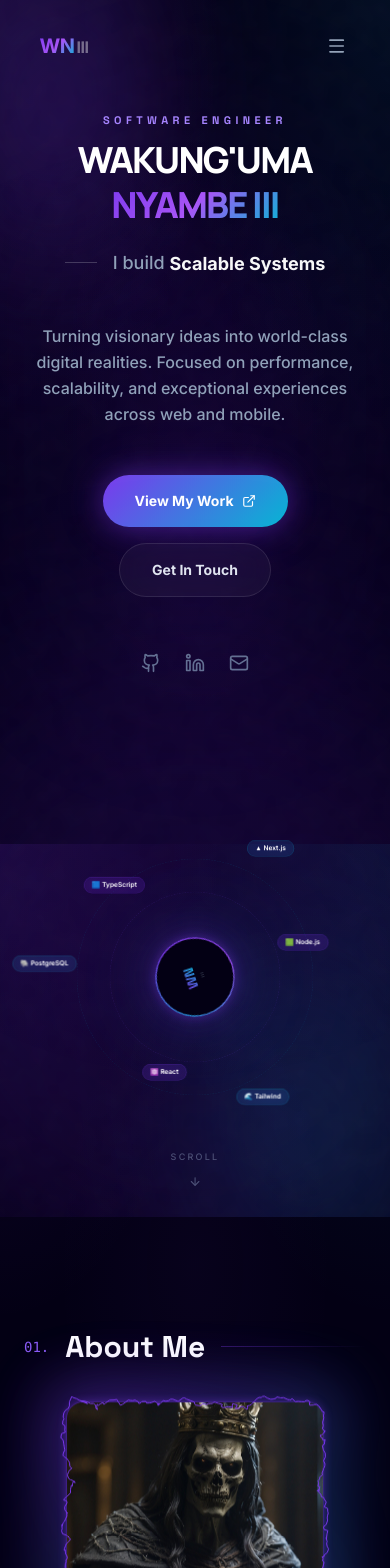
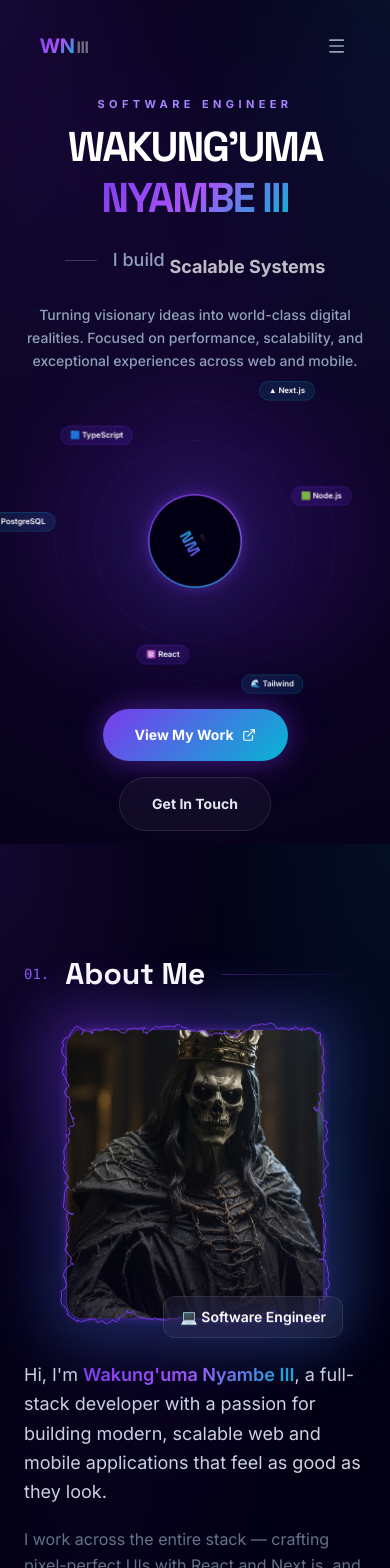
Before and after one commit to Waku187/portfolio, a Next.js app: page / in a window 390 px wide. Shown: the top 1568 px of the page. Built offline with nearby package versions, Linux system fonts and the light colour scheme.

Commit message:
feat: update to hero section

```diff
--- a/components/HeroSection.tsx
+++ b/components/HeroSection.tsx
@@ -1,7 +1,7 @@
 "use client";
 
 import { useRef } from "react";
-import { motion } from "framer-motion";
+import { motion, useInView } from "framer-motion";
 import { ArrowDown, Github, Linkedin, Mail, ExternalLink } from "lucide-react";
 import BlurText from "@/components/BlurText";
 import RotatingText from "@/components/RotatingText";
@@ -10,8 +10,6 @@ import RotatingText from "@/components/RotatingText";
    OrbitalSystem – Central glowing orb + tech badges in orbit
 ──────────────────────────────────────────────────────────── */
 
-// Each orbit-arm pivot sits at the exact center (width/height=0).
-// Slowed down: Inner 24s, Outer 40s
 const INNER = [
   { label: "⚛️  React", delay: 0 },
   { label: "🟦  TypeScript", delay: -(24 / 3) },
@@ -26,11 +24,10 @@ const OUTER = [
 function OrbitalSystem() {
   return (
     <div
-      className="relative select-none scale-[0.55] sm:scale-80 lg:scale-100"
+      className="relative select-none lg:scale-100"
       style={{ width: 480, height: 480, flexShrink: 0 }}
       aria-hidden="true"
     >
-      {/* ── Subtle orbit track rings ── */}
       <div
         className="absolute top-1/2 left-1/2 -translate-x-1/2 -translate-y-1/2 rounded-full pointer-events-none"
         style={{
@@ -48,12 +45,10 @@ function OrbitalSystem() {
         }}
       />
 
-      {/* ── Central orb ── */}
       <div
         className="absolute top-1/2 left-1/2 -translate-x-1/2 -translate-y-1/2"
         style={{ zIndex: 10 }}
       >
-        {/* Outer ambient glow */}
         <div
           className="absolute -inset-8 rounded-full blur-3xl opacity-60 pointer-events-none"
           style={{
@@ -61,7 +56,6 @@ function OrbitalSystem() {
               "radial-gradient(circle, rgba(124,58,237,0.55) 0%, rgba(6,182,212,0.15) 60%, transparent 80%)",
           }}
         />
-        {/* Spinning gradient border */}
         <div
           style={{
             width: 144,
@@ -73,7 +67,6 @@ function OrbitalSystem() {
             animation: "spin-orb 8s linear infinite",
           }}
         >
-          {/* Counter-rotate inner content so it stays upright */}
           <div
             style={{
               width: "100%",
@@ -86,7 +79,6 @@ function OrbitalSystem() {
               flexDirection: "column",
               gap: 2,
               animation: "spin-orb 8s linear infinite reverse",
-              /* pulsing glow on the inner orb */
               animationName: "spin-orb-counter, orb-glow",
               animationDuration: "8s, 3s",
               animationTimingFunction: "linear, ease-in-out",
@@ -122,7 +114,6 @@ function OrbitalSystem() {
         </div>
       </div>
 
-      {/* ── Inner orbit badges (CW, 24s, radius=155px) ── */}
       {INNER.map(({ label, delay }) => (
         <div
           key={label}
@@ -137,7 +128,6 @@ function OrbitalSystem() {
             zIndex: 20,
           }}
         >
-          {/* badge-inner-orbit translates out 155px and counter-rotates */}
           <div
             style={{
               animation: "badge-inner-orbit 24s linear infinite",
@@ -145,7 +135,6 @@ function OrbitalSystem() {
               position: "absolute",
             }}
           >
-            {/* vertical centering wrapper (separate from animated transform) */}
             <div style={{ transform: "translateY(-50%)" }}>
               <span
                 className="flex items-center whitespace-nowrap rounded-full text-xs font-semibold text-white"
@@ -164,7 +153,6 @@ function OrbitalSystem() {
         </div>
       ))}
 
-      {/* ── Outer orbit badges (CCW, 40s, radius=215px) ── */}
       {OUTER.map(({ label, delay }) => (
         <div
           key={label}
@@ -208,28 +196,85 @@ function OrbitalSystem() {
 }
 
 /* ───────────────────────────────────────────────────────────
-   HeroSection
+   Sub-components for cleaner HeroSection
 ──────────────────────────────────────────────────────────── */
+
+function HeroCTAs() {
+  return (
+    <motion.div
+      initial={{ opacity: 0, y: 20 }}
+      animate={{ opacity: 1, y: 0 }}
+      transition={{ duration: 0.8, delay: 0.8 }}
+      className="flex flex-wrap gap-4 justify-center lg:justify-start items-center"
+    >
+      <button
+        onClick={() => document.querySelector("#projects")?.scrollIntoView({ behavior: "smooth" })}
+        className="group inline-flex items-center gap-2 px-8 py-4 rounded-full text-white font-bold text-sm transition-all duration-300 hover:scale-105"
+        style={{
+          background: "linear-gradient(135deg, #7c3aed 0%, #06b6d4 100%)",
+          boxShadow: "0 0 28px rgba(124,58,237,0.45), 0 0 60px rgba(124,58,237,0.12)",
+        }}
+      >
+        View My Work
+        <ExternalLink size={14} className="group-hover:translate-x-0.5 group-hover:-translate-y-0.5 transition-transform" />
+      </button>
+
+      <button
+        onClick={() => document.querySelector("#contact")?.scrollIntoView({ behavior: "smooth" })}
+        className="inline-flex items-center gap-2 px-8 py-4 rounded-full font-bold text-sm transition-all duration-300 hover:scale-105 glass"
+        style={{ color: "rgba(226,232,240,1)" }}
+      >
+        Get In Touch
+      </button>
+    </motion.div>
+  );
+}
+
+function HeroSocials() {
   const socials = [
-  { icon: Github, label: "GitHub", href: "https://github.com" },
-  { icon: Linkedin, label: "LinkedIn", href: "https://linkedin.com" },
-  { icon: Mail, label: "Email", href: "mailto:hello@wakunguma.dev" },
+    { icon: Github, label: "GitHub", href: "https://github.com/Waku187" },
+    { icon: Linkedin, label: "LinkedIn", href: "#" },
+    { icon: Mail, label: "Email", href: "mailto:homelanderthard@gmail.com" },
   ];
 
+  return (
+    <motion.div
+      initial={{ opacity: 0 }}
+      animate={{ opacity: 1 }}
+      transition={{ delay: 1.2, duration: 1 }}
+      className="flex items-center gap-6"
+    >
+      {socials.map(({ icon: Icon, label, href }) => (
+        <a
+          key={label}
+          href={href}
+          target="_blank"
+          rel="noopener noreferrer"
+          className="text-slate-500 hover:text-white transition-colors duration-300"
+          aria-label={label}
+        >
+          <Icon size={20} />
+        </a>
+      ))}
+    </motion.div>
+  );
+}
+
+/* ───────────────────────────────────────────────────────────
+   Main HeroSection Component
+──────────────────────────────────────────────────────────── */
+
 export default function HeroSection() {
-  const containerRef = useRef<HTMLDivElement>(null);
+  const containerRef = useRef<HTMLElement>(null);
 
-  const handleMouseMove = (e: React.MouseEvent<HTMLDivElement>) => {
+  const handleMouseMove = (e: React.MouseEvent) => {
     if (!containerRef.current) return;
-    const rect = containerRef.current.getBoundingClientRect();
-    containerRef.current.style.setProperty(
-      "--mx",
-      `${((e.clientX - rect.left) / rect.width) * 100}%`
-    );
-    containerRef.current.style.setProperty(
-      "--my",
-      `${((e.clientY - rect.top) / rect.height) * 100}%`
-    );
+    const { clientX, clientY } = e;
+    const { left, top, width, height } = containerRef.current.getBoundingClientRect();
+    const x = ((clientX - left) / width) * 100;
+    const y = ((clientY - top) / height) * 100;
+    containerRef.current.style.setProperty("--mx", `${x}%`);
+    containerRef.current.style.setProperty("--my", `${y}%`);
   };
 
   return (
@@ -241,40 +286,15 @@ export default function HeroSection() {
     >
       {/* ══ Background layer ══ */}
       <div
-        className="absolute inset-0 overflow-hidden pointer-events-none"
-        aria-hidden="true"
+        className="absolute inset-0 z-0 pointer-events-none"
+        style={{
+          background:
+            "radial-gradient(1200px circle at var(--mx, 50%) var(--my, 50%), rgba(124,58,237,0.08) 0%, transparent 70%)",
+        }}
       >
-        <div className="noise" />
-
-        {/* Violet blob — top-left */}
+        {/* Subtle spotlight that follows mouse */}
         <div
-          className="aurora-blob-1 absolute rounded-full"
-          style={{
-            top: "-15%",
-            left: "-10%",
-            width: "50%",
-            height: "50%",
-            background:
-              "radial-gradient(circle, rgba(124,58,237,0.25) 0%, rgba(124,58,237,0) 70%)",
-            filter: "blur(60px)",
-          }}
-        />
-        {/* Cyan blob — bottom-right */}
-        <div
-          className="aurora-blob-2 absolute rounded-full"
-          style={{
-            bottom: "-10%",
-            right: "-5%",
-            width: "45%",
-            height: "45%",
-            background:
-              "radial-gradient(circle, rgba(6,182,212,0.18) 0%, rgba(6,182,212,0) 70%)",
-            filter: "blur(60px)",
-          }}
-        />
-        {/* Mouse-follow glow */}
-        <div
-          className="absolute inset-0"
+          className="absolute inset-0 opacity-40 lg:opacity-100"
           style={{
             background:
               "radial-gradient(800px circle at var(--mx, 50%) var(--my, 50%), rgba(124,58,237,0.07) 0%, transparent 60%)",
@@ -283,51 +303,38 @@ export default function HeroSection() {
       </div>
 
       {/* ══ Main content — Luxury Split ══ */}
-      <div className="relative z-10 w-full max-w-7xl mx-auto px-6 grid grid-cols-1 lg:grid-cols-2 gap-6 lg:gap-4 items-center min-h-[100dvh] pt-28 lg:pt-0">
+      <div className="relative z-10 w-full max-w-7xl mx-auto px-6 h-[100dvh] flex flex-col lg:grid lg:grid-cols-2 items-center lg:justify-center justify-between pt-24 lg:pt-0">
 
-        {/* ── LEFT: Signature & Headline ── */}
-        <div className="flex flex-col items-center lg:items-start text-center lg:text-left order-1 lg:order-1 pb-6 lg:pb-0 relative">
-          {/* Mobile-only ambient glow behind text */}
-          <div className="absolute inset-0 -z-10 lg:hidden bg-violet-600/5 blur-[80px] rounded-full pointer-events-none" />
+        {/* ── LEFT COLUMN (Desktop) / TOP & BOTTOM (Mobile) ── */}
+        <div className="flex flex-col items-center lg:items-start text-center lg:text-left order-1 lg:order-1 relative lg:h-auto h-auto w-full">
+          {/* Zone 1: Name & Title */}
+          <div className="flex flex-col items-center lg:items-start w-full">
+            <div className="absolute top-0 left-1/2 -translate-x-1/2 -z-10 lg:hidden bg-violet-600/5 blur-[80px] rounded-full pointer-events-none w-64 h-32" />
 
             <motion.div
               initial={{ opacity: 0, x: -20 }}
               animate={{ opacity: 1, x: 0 }}
               transition={{ duration: 0.8, ease: "easeOut" }}
             >
-            <span
-              className="text-[11px] uppercase tracking-[0.4em] text-violet-400 font-bold mb-2 block"
-              style={{ fontFamily: "var(--font-space-grotesk)" }}
-            >
+              <span className="text-[11px] uppercase tracking-[0.4em] text-violet-400 font-bold mb-2 block">
                 Software Engineer
               </span>
-            <h1
-              className="text-4xl sm:text-6xl lg:text-7xl font-extrabold leading-tight tracking-tighter text-white mb-4"
-              style={{ fontFamily: "var(--font-manrope)" }}
-            >
-              WAKUNG'UMA<br />
+              <h1 className="text-[2.6rem] sm:text-6xl lg:text-7xl font-extrabold leading-tight tracking-tighter text-white mb-4">
+                WAKUNG&apos;UMA<br />
                 <span className="text-gradient">NYAMBE III</span>
               </h1>
             </motion.div>
 
-          {/* Dynamic Service Tag */}
             <motion.div
               initial={{ opacity: 0, y: 10 }}
               animate={{ opacity: 1, y: 0 }}
               transition={{ duration: 0.6, delay: 0.4 }}
-            className="flex items-center gap-4 mb-10 h-10"
+              className="flex items-center gap-4 mb-6 h-10"
             >
               <div className="h-px w-8 bg-white/20" />
               <div className="text-lg sm:text-xl text-slate-400 font-medium">
                 I build <RotatingText
-                texts={[
-                  "Modern Web Apps",
-                  "Mobile Apps",
-                  "Scalable Systems",
-                  "Seamless UX",
-                  "Robust APIs",
-                  "Premium Designs"
-                ]}
+                  texts={["Modern Web Apps", "Mobile Apps", "Scalable Systems", "Seamless UX", "Robust APIs", "Premium Designs"]}
                   splitBy="words"
                   auto={true}
                   rotationInterval={3000}
@@ -341,85 +348,38 @@ export default function HeroSection() {
               initial={{ opacity: 0, y: 20 }}
               animate={{ opacity: 1, y: 0 }}
               transition={{ duration: 0.8, delay: 0.6 }}
-            className="text-slate-400 text-base sm:text-lg max-w-lg leading-relaxed mb-12 font-medium"
+              className="text-slate-400 text-sm sm:text-lg max-w-lg leading-relaxed mb-0 lg:mb-12 font-medium"
             >
               Turning visionary ideas into world-class digital realities.
               Focused on performance, scalability, and exceptional experiences across web and mobile.
             </motion.p>
-
-          <motion.div
-            initial={{ opacity: 0, y: 20 }}
-            animate={{ opacity: 1, y: 0 }}
-            transition={{ duration: 0.8, delay: 0.8 }}
-            className="flex flex-wrap gap-4 justify-center lg:justify-start items-center"
-          >
-            <button
-              onClick={() =>
-                document
-                  .querySelector("#projects")
-                  ?.scrollIntoView({ behavior: "smooth" })
-              }
-              className="group inline-flex items-center gap-2 px-8 py-4 rounded-full text-white font-bold text-sm transition-all duration-300 hover:scale-105"
-              style={{
-                background:
-                  "linear-gradient(135deg, #7c3aed 0%, #06b6d4 100%)",
-                boxShadow:
-                  "0 0 28px rgba(124,58,237,0.45), 0 0 60px rgba(124,58,237,0.12)",
-              }}
-            >
-              View My Work
-              <ExternalLink
-                size={14}
-                className="group-hover:translate-x-0.5 group-hover:-translate-y-0.5 transition-transform"
-              />
-            </button>
-
-            <button
-              onClick={() =>
-                document
-                  .querySelector("#contact")
-                  ?.scrollIntoView({ behavior: "smooth" })
-              }
-              className="inline-flex items-center gap-2 px-8 py-4 rounded-full font-bold text-sm transition-all duration-300 hover:scale-105 glass"
-              style={{ color: "rgba(226,232,240,1)" }}
-            >
-              Get In Touch
-            </button>
-          </motion.div>
-
-          {/* Socials - Glassy */}
-          <motion.div
-            initial={{ opacity: 0 }}
-            animate={{ opacity: 1 }}
-            transition={{ delay: 1.2, duration: 1 }}
-            className="mt-14 flex items-center gap-6"
-          >
-            {socials.map(({ icon: Icon, label, href }) => (
-              <a
-                key={label}
-                href={href}
-                className="text-slate-500 hover:text-white transition-colors duration-300"
-                aria-label={label}
-              >
-                <Icon size={20} />
-              </a>
-            ))}
-          </motion.div>
           </div>
 
-        {/* ── RIGHT: Scientific Orbit ── */}
+          {/* Zone 3 Desktop: Buttons & Socials (Standard Column Flow) */}
+          <div className="hidden lg:flex flex-col items-start w-full gap-8 mt-12">
+            <HeroCTAs />
+            <HeroSocials />
+          </div>
+        </div>
+
+        {/* ── CENTRAL ZONE 2 (Mobile: Flow, Desktop: Right Column) ── */}
         <motion.div
           initial={{ opacity: 0, scale: 0.9, filter: "blur(10px)" }}
           animate={{ opacity: 1, scale: 1, filter: "blur(0px)" }}
           transition={{ duration: 1.2, delay: 0.3, ease: [0.23, 1, 0.32, 1] }}
-          className="flex items-center justify-center order-2 lg:order-2 pt-4 lg:pt-0"
+          className="flex items-center justify-center order-2 lg:order-2 relative z-10 w-full py-2 lg:py-0"
         >
-          <div className="relative group">
-            {/* Ambient Background Glow for the Orbit */}
-            <div className="absolute -inset-20 bg-violet-600/10 rounded-full blur-[100px] pointer-events-none group-hover:bg-violet-600/15 transition-colors duration-700" />
+          <div className="relative group scale-[0.65] sm:scale-85 lg:scale-100 lg:h-auto h-[320px] flex items-center justify-center">
+            <div className="absolute -inset-10 lg:-inset-20 bg-violet-600/10 rounded-full blur-[60px] lg:blur-[100px] pointer-events-none group-hover:bg-violet-600/15 transition-colors duration-700" />
             <OrbitalSystem />
           </div>
         </motion.div>
+
+        {/* ── ZONE 3 Mobile: Buttons & Socials (Pinned to bottom of viewport) ── */}
+        <div className="flex lg:hidden flex-col items-center w-full gap-6 order-3 pb-10 relative z-20 h-auto">
+          <HeroCTAs />
+          <HeroSocials />
+        </div>
       </div>
 
       {/* ── Scroll indicator ── */}
@@ -427,24 +387,14 @@ export default function HeroSection() {
         initial={{ opacity: 0 }}
         animate={{ opacity: 1 }}
         transition={{ delay: 2.5, duration: 0.6 }}
-        onClick={() =>
-          document
-            .querySelector("#about")
-            ?.scrollIntoView({ behavior: "smooth" })
-        }
-        className="absolute bottom-8 left-1/2 -translate-x-1/2 flex flex-col items-center gap-2 transition-colors duration-200"
+        onClick={() => document.querySelector("#about")?.scrollIntoView({ behavior: "smooth" })}
+        className="absolute bottom-8 left-1/2 -translate-x-1/2 hidden lg:flex flex-col items-center gap-2 transition-colors duration-200"
         style={{ color: "rgba(71,85,105,1)" }}
-        onMouseEnter={(e) =>
-          (e.currentTarget.style.color = "rgba(148,163,184,1)")
-        }
-        onMouseLeave={(e) =>
-          (e.currentTarget.style.color = "rgba(71,85,105,1)")
-        }
+        onMouseEnter={(e) => (e.currentTarget.style.color = "rgba(148,163,184,1)")}
+        onMouseLeave={(e) => (e.currentTarget.style.color = "rgba(71,85,105,1)")}
         aria-label="Scroll down"
       >
-        <span className="text-[9px] tracking-[0.25em] uppercase font-medium">
-          Scroll
-        </span>
+        <span className="text-[9px] tracking-[0.25em] uppercase font-medium">Scroll</span>
         <motion.div
           animate={{ y: [0, 6, 0] }}
           transition={{ repeat: Infinity, duration: 1.6, ease: "easeInOut" }}
```
Lines whose indentation alone changed are shown as unchanged.
